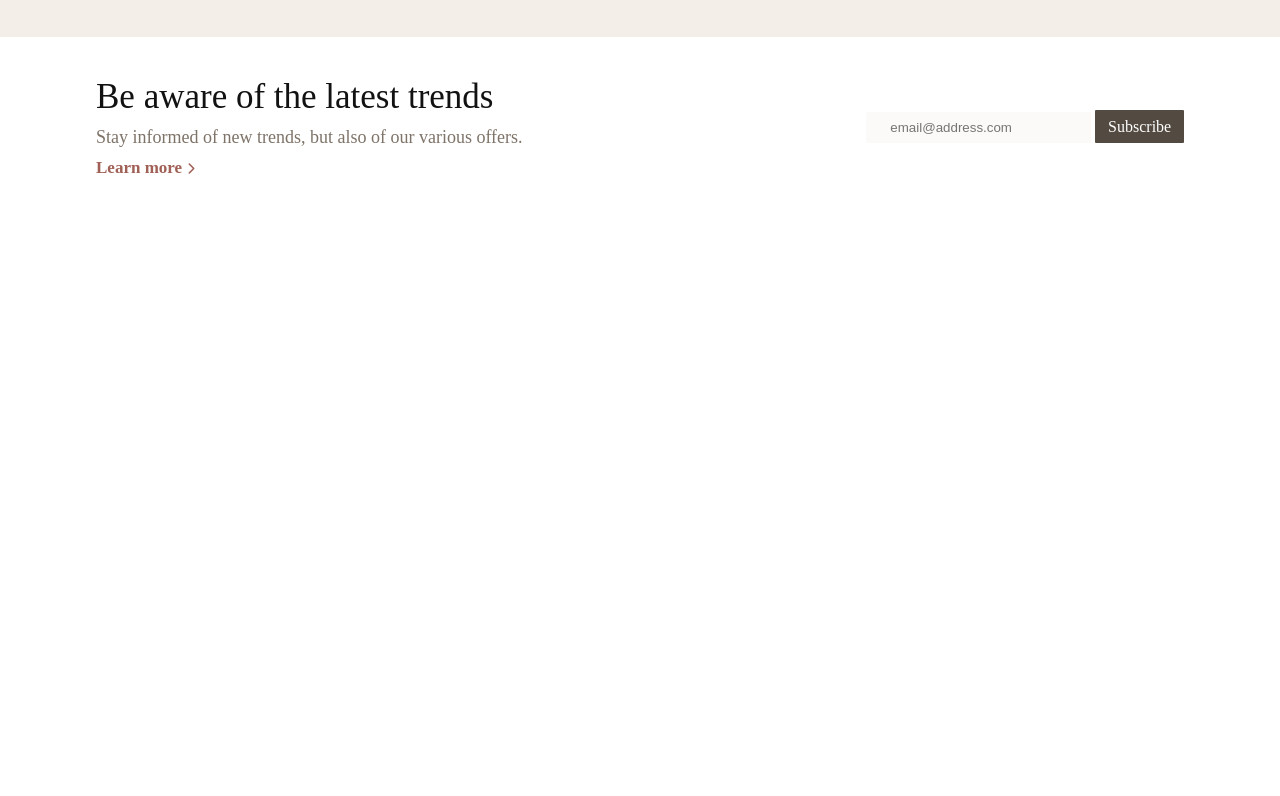
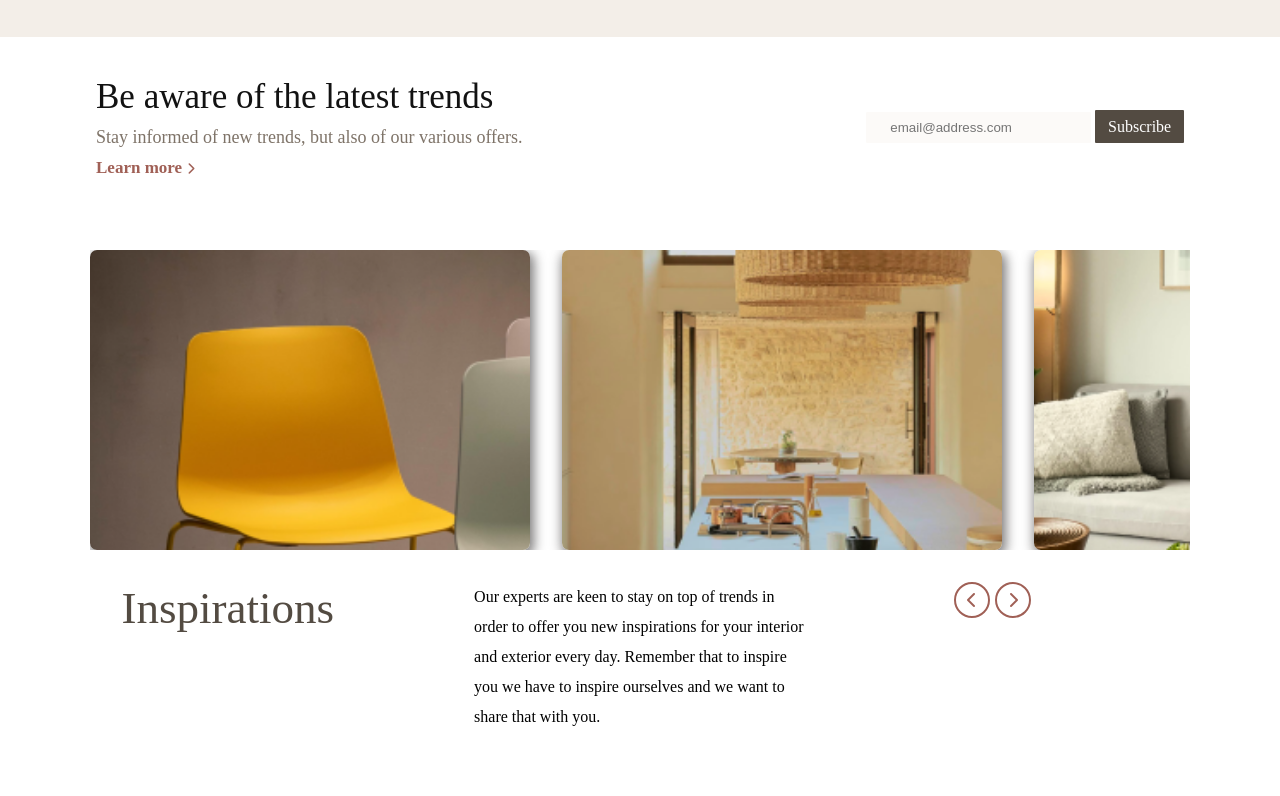
Before and after one commit to Tosmel2/DX-antic, a plain HTML site: page index.html in a window 1280 px wide. Shown: the part 1199-1995 px from the top of the page. Before the commit the page ends 1417 px from the top, so only its background shows below. Drawn offline with Linux system fonts and the light colour scheme.

Commit message:
application of slider images

```diff
--- a/index.html
+++ b/index.html
@@ -103,6 +103,7 @@
       </div>
     </section>
 
+
     <footer>
       <div class="footer-container">
         <div class="footer-content">
@@ -118,6 +119,26 @@
     </footer>
 
 
+    <section class="product-section">
+      <div class="product-image">
+        <img src="/img/img4.png" class="product-thumb" alt="product images">
+        <img src="/img/img6.png" class="product-thumb" alt="product images">
+        <img src="/img/img8.png" class="product-thumb" alt="product images">
+        <img src="/img/img6.png" class="product-thumb" alt="product images">
+        <img src="/img/img7.png" class="product-thumb" alt="product images">
+        <img src="/img/img5.png" class="product-thumb" alt="product images">
+        <img src="/img/img8.png" class="product-thumb" alt="product images">
+      </div>
+      <div class="product-inspiration">
+        <h3>Inspirations</h1>
+        <p>Our experts are keen to stay on top of trends in order to offer you new inspirations for your interior and exterior every day. Remember that to inspire you we have to inspire ourselves and we want to share that with you.</p>
+        <span>
+          <i class="fas fa-chevron-left chev pre-btn" style="border: #A06056 2px solid; color: #A06056; padding:8px 10px; border-radius: 50%; margin-right: 5px;"></i>
+          <i class="fas fa-chevron-right chev nxt-btn" style="border: #A06056 2px solid; color: #A06056; padding:8px 10px; border-radius: 50%;"></i>
+        </span>
+      </div>
+    </section>
+
 
     <script src="script.js"></script>
 </body>
--- a/script.js
+++ b/script.js
@@ -11,3 +11,23 @@ menu.addEventListener("click", function (e) {
     e.preventDefault()
     controller();
 })
+
+
+// slider images
+const productContainers = [...document.querySelectorAll('.product-image')];
+const nxtBtn = [...document.querySelectorAll('.nxt-btn')];
+const preBtn = [...document.querySelectorAll('.pre-btn')];
+
+productContainers.forEach((item, i) => {
+    let containerDimensions = item.getBoundingClientRect();
+    let containerWidth = containerDimensions.width;
+
+    nxtBtn[i].addEventListener('click', () => {
+        item.scrollLeft += containerWidth;
+    })
+
+    preBtn[i].addEventListener('click', () => {
+        item.scrollLeft -= containerWidth;
+    })
+
+});
--- a/style.css
+++ b/style.css
@@ -290,6 +290,61 @@ nav ul li{
     display: block;
 }
 
+/* ===============product section============= */
+.product-section{
+    display: flex;
+    flex-direction: column;
+    /* border: 2px solid red; */
+    padding: 2rem 7%;
+}
+.product-section .product-image{
+    display: flex;
+    justify-content: space-between;
+    overflow-x: auto;
+    scroll-behavior: smooth;
+}
+.product-image::-webkit-scrollbar {
+    display: none;
+}
+.product-image .product-thumb{
+    object-fit: cover;
+    width: 40%;
+    height: 300px;
+    margin-right: 2rem;
+    border-radius: 7px;
+    scroll-behavior: smooth;
+    box-shadow: 2px 4px 12px 2px rgba(80, 78, 78, 0.75);
+}
+.product-image .product-thumb:last-child{
+    margin-right: 0;
+}
+.product-section .product-inspiration{
+    display: flex;
+    justify-content: space-between;
+    padding: 2rem;
+}
+.product-inspiration h3{
+    width: 32%;
+    font-family: 'Merriweather';
+    font-weight: 300;
+    font-size: 45px;
+    color: #534B42;
+}
+.product-inspiration p{
+    width: 32%;
+    /* border: 2px solid red; */
+     line-height: 30px;
+}
+.product-inspiration span{
+    width: 32%;
+    /* border: 2px solid red; */
+    display: flex;
+    flex-direction: row;
+    justify-content: center;
+    align-items: flex-start;
+    cursor: pointer;
+}
+
 @media screen and (max-width: 780px){
     .hero-left{
         display: none;
@@ -403,4 +458,26 @@ nav ul li{
     .hero-right .comments-icon{
         display: none;
     }
+    .product-section{
+        flex-direction: column-reverse;
+    }
+    .product-section .product-inspiration{
+        flex-direction: column;
+        padding: 1rem 0;
+    }
+
+    .product-inspiration h3{
+        width: 100%;
+        text-align: center;
+    }
+    .product-inspiration p{
+        width: 100%;
+        margin: 1rem 0;
+    }
+    .product-image .product-thumb{
+        width: 65%;
+    }
+    .product-section .product-inspiration span{
+        display: none;
+    }
 }
```
Also changed, not shown: img/img1.png (added), img/img2.png (added), img/img3.png (added), img/img4.png (added), img/img5.png (added), img/img6.png (added), img/img7.png (added), img/img8.png (added).
